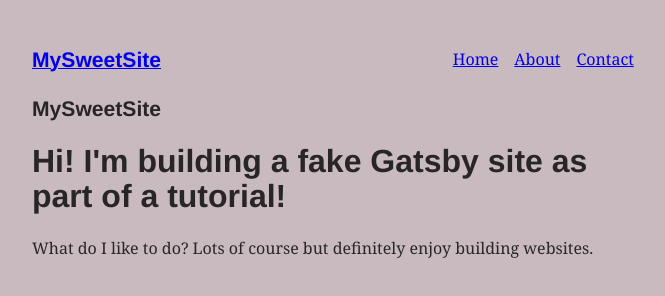
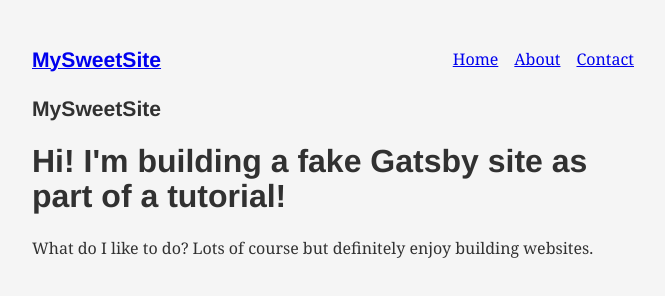
Before and after one commit to ChrisAchinga/gatsby_, a Gatsby site: page / in a window 1280 px wide. Shown: the whole page, without its empty margins (299-964 px from the left). Built offline with nearby package versions, Linux system fonts and the light colour scheme; Gatsby itself is replaced by a stand-in of ours.

Commit message:
bg color white

```diff
--- a/src/styles/global.css
+++ b/src/styles/global.css
@@ -1,3 +1,3 @@
 html {
-    background-color: rgb(201, 186, 191);
+    background-color: whitesmoke;
   }
```
